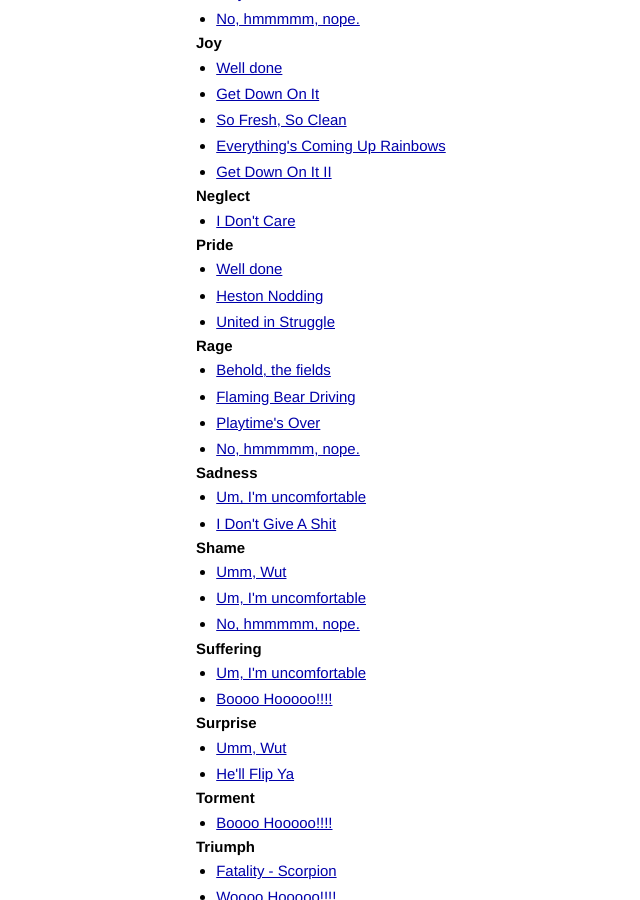
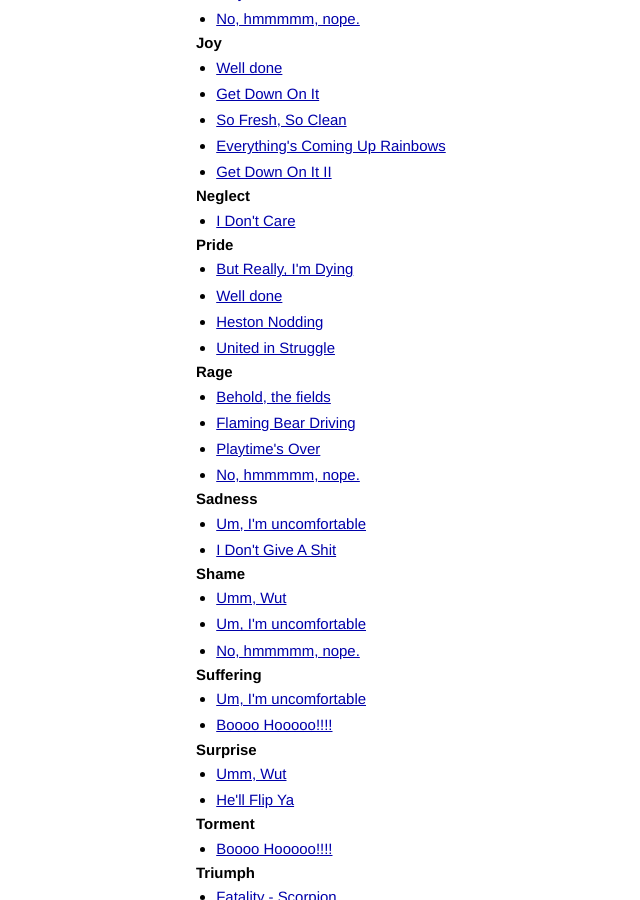
Before and after one commit to jschairb/zeitgeist, a Jekyll site: the page built from index.html, in a window 1280 px wide and 900 px high, scrolled down 1014 px. Shown: the whole window, without its empty margins (130-770 px from the left). Built offline with Jekyll 4.4.1, drawn with Linux system fonts in a browser that asks for light colours; Markdown is read by kramdown in place of the engine named in the settings.

Commit message:
BUT REALLY IM DYING

```diff
--- a/_data/categories.yaml
+++ b/_data/categories.yaml
@@ -45,6 +45,7 @@ Joy:
 Neglect:
   - tommie-lee-jones-don-t-care
 Pride:
+  - but-really-i-m-dying
   - connery-fist-pump
   - heston-nodding
   - katniss-fingers
--- a/_data/images.yaml
+++ b/_data/images.yaml
@@ -1,6 +1,9 @@
 behold-the-fields:
   file: behold-the-fields.jpg
   name: "Behold, the fields"
+but-really-i-m-dying:
+  file: but-really-i-m-dying.gif
+  name: "But Really, I'm Dying"
 connery-fist-pump:
   file: connery-fist-pump.gif
   name: Well done
```
Also changed, not shown: 1 other file.
